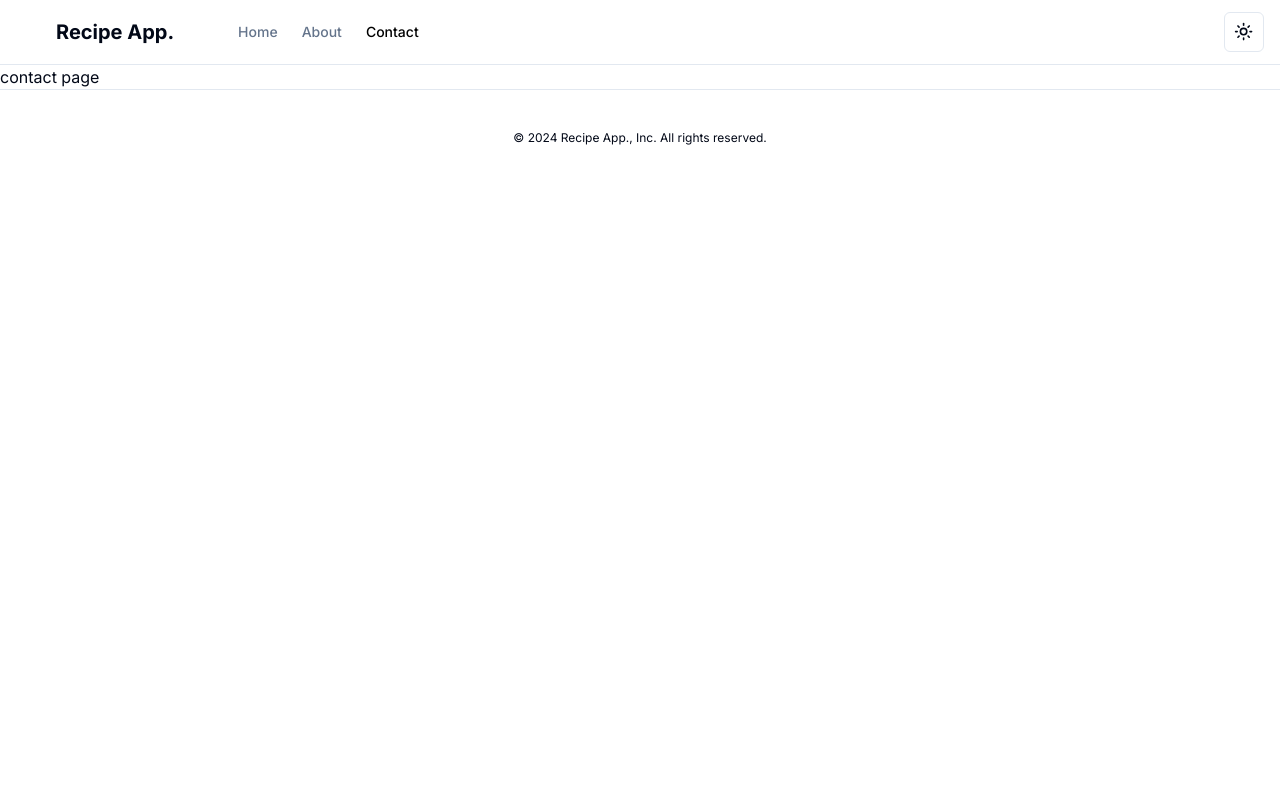
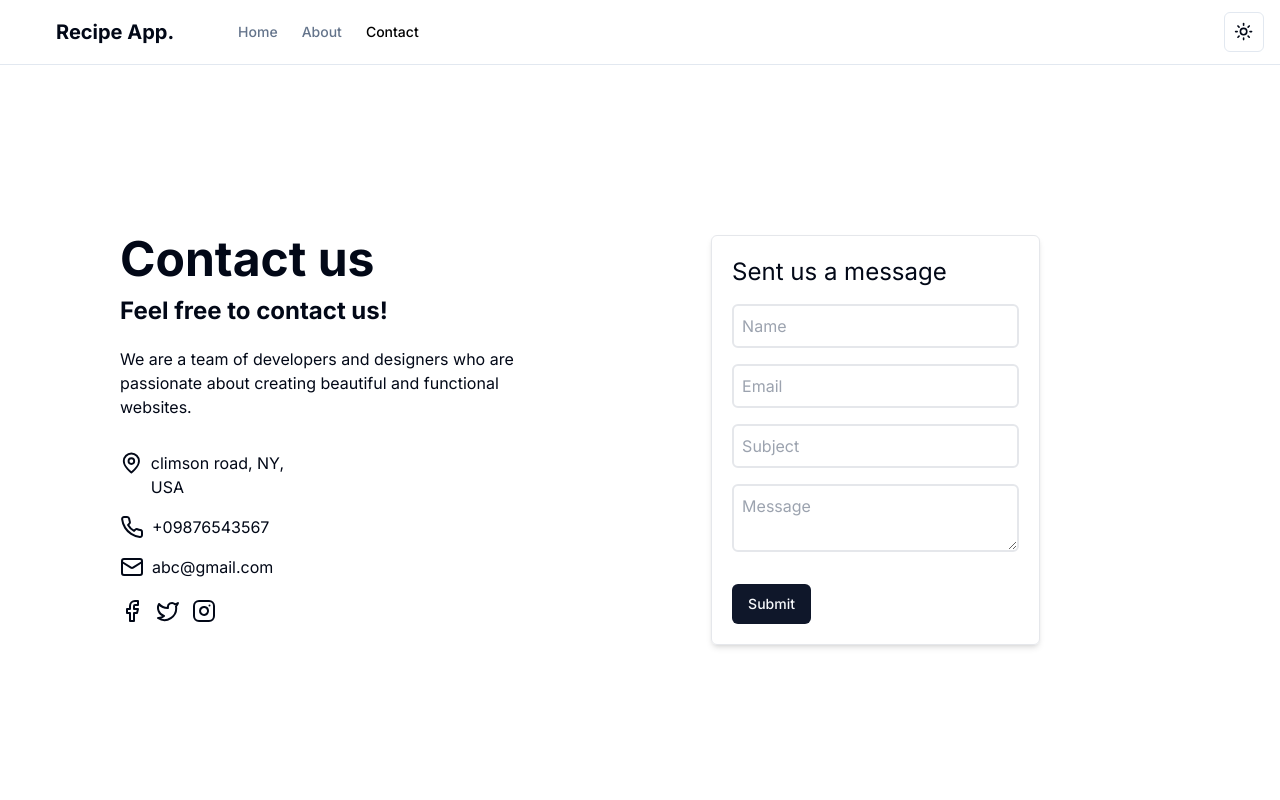
Before and after one commit to mzayem/recipe-app, a Next.js app: page /contact in a window 1280 px wide. Shown: the top 800 px of the page. Built offline with nearby package versions, Linux system fonts and the light colour scheme.

Commit message:
contact page

```diff
--- a/app/(routes)/contact/page.tsx
+++ b/app/(routes)/contact/page.tsx
@@ -1,3 +1,101 @@
-export default function ContactPage() {
-  return <div>contact page</div>;
+import { zodResolver } from "@hookform/resolvers/zod";
+import { useForm } from "react-hook-form";
+import { z } from "zod";
+import { Button } from "@/components/ui/button";
+import {
+  Form,
+  FormControl,
+  FormDescription,
+  FormField,
+  FormItem,
+  FormLabel,
+  FormMessage,
+} from "@/components/ui/form";
+import { Input } from "@/components/ui/input";
+import {
+  Facebook,
+  FacebookIcon,
+  Instagram,
+  Locate,
+  LocateIcon,
+  Mail,
+  MapPin,
+  Phone,
+  Twitter,
+  X,
+} from "lucide-react";
+
+const formSchema = z.object({
+  username: z.string().min(2, {
+    message: "Username must be at least 2 characters.",
+  }),
+});
+
+export default function AboutPage() {
+  return (
+    <div className="flex flex-col md:flex-row space-x-5 items-center w-full md:h-screen">
+      <div className="flex flex-col ml-[100px] md:p-5 w-full p-5 h-full  md:mt-[300px]">
+        <h1 className="text-4xl md:text-5xl font-bold text-center md:text-left">
+          Contact us
+        </h1>
+        <h3 className="md:text-2xl font-bold pt-3 text-center md:text-left">
+          Feel free to contact us!
+        </h3>
+        <p className="w-[80%] text-center mt-5 md:text-left">
+          We are a team of developers and designers who are passionate about
+          creating beautiful and functional websites.
+        </p>
+        <div className="flex flex-col mt-8 space-y-5 md:space-y-4 w-[35%]">
+          <div className="flex space-x-2">
+            <MapPin />
+            <p>climson road, NY, USA</p>
+          </div>
+          <div className="flex space-x-2">
+            <Phone />
+            <p>+09876543567</p>
+          </div>
+          <div className="flex space-x-2">
+            <Mail />
+            <p>abc@gmail.com</p>
+          </div>
+        </div>
+        <div className="flex mt-5 space-x-3">
+          <Facebook className=" hover:scale-150 transform transition-transform duration-300 cursor-pointer" />
+          <Twitter className=" hover:scale-150 transform transition-transform duration-300 cursor-pointer" />
+          <Instagram className=" hover:scale-150 transform transition-transform duration-300 cursor-pointer" />
+        </div>
+      </div>
+      <div className="flex-col items-start w-full p-5 md:p-0  h-full md:mt-[300px]">
+        <div className="flex flex-col mr-5 space-y-5 pt-5">
+          <div className="w-[60%] p-5 border border-gray-200 rounded-md shadow-md">
+            <form className="space-y-8">
+              <div className="flex flex-col space-y-4">
+                <h3 className="text-2xl text-bold">Sent us a message</h3>
+                <input
+                  type="name"
+                  placeholder="Name"
+                  className="border-2 border-gray-200 rounded-md p-2"
+                />
+                <input
+                  type="email"
+                  placeholder="Email"
+                  className="border-2 border-gray-200 rounded-md p-2"
+                />
+                <input
+                  type="text"
+                  placeholder="Subject"
+                  className="border-2 border-gray-200 rounded-md p-2"
+                />
+                <textarea
+                  placeholder="Message"
+                  className="border-2 border-gray-200 rounded-md p-2"
+                />
+              </div>
+              <Button type="submit">Submit</Button>
+            </form>
+          </div>
+        </div>
+      </div>
+    </div>
+  );
 }
--- /dev/null
+++ b/components/ui/form.tsx
@@ -0,0 +1,176 @@
+import * as React from "react"
+import * as LabelPrimitive from "@radix-ui/react-label"
+import { Slot } from "@radix-ui/react-slot"
+import {
+  Controller,
+  ControllerProps,
+  FieldPath,
+  FieldValues,
+  FormProvider,
+  useFormContext,
+} from "react-hook-form"
+
+import { cn } from "@/lib/utils"
+import { Label } from "@/components/ui/label"
+
+const Form = FormProvider
+
+type FormFieldContextValue<
+  TFieldValues extends FieldValues = FieldValues,
+  TName extends FieldPath<TFieldValues> = FieldPath<TFieldValues>
+> = {
+  name: TName
+}
+
+const FormFieldContext = React.createContext<FormFieldContextValue>(
+  {} as FormFieldContextValue
+)
+
+const FormField = <
+  TFieldValues extends FieldValues = FieldValues,
+  TName extends FieldPath<TFieldValues> = FieldPath<TFieldValues>
+>({
+  ...props
+}: ControllerProps<TFieldValues, TName>) => {
+  return (
+    <FormFieldContext.Provider value={{ name: props.name }}>
+      <Controller {...props} />
+    </FormFieldContext.Provider>
+  )
+}
+
+const useFormField = () => {
+  const fieldContext = React.useContext(FormFieldContext)
+  const itemContext = React.useContext(FormItemContext)
+  const { getFieldState, formState } = useFormContext()
+
+  const fieldState = getFieldState(fieldContext.name, formState)
+
+  if (!fieldContext) {
+    throw new Error("useFormField should be used within <FormField>")
+  }
+
+  const { id } = itemContext
+
+  return {
+    id,
+    name: fieldContext.name,
+    formItemId: `${id}-form-item`,
+    formDescriptionId: `${id}-form-item-description`,
+    formMessageId: `${id}-form-item-message`,
+    ...fieldState,
+  }
+}
+
+type FormItemContextValue = {
+  id: string
+}
+
+const FormItemContext = React.createContext<FormItemContextValue>(
+  {} as FormItemContextValue
+)
+
+const FormItem = React.forwardRef<
+  HTMLDivElement,
+  React.HTMLAttributes<HTMLDivElement>
+>(({ className, ...props }, ref) => {
+  const id = React.useId()
+
+  return (
+    <FormItemContext.Provider value={{ id }}>
+      <div ref={ref} className={cn("space-y-2", className)} {...props} />
+    </FormItemContext.Provider>
+  )
+})
+FormItem.displayName = "FormItem"
+
+const FormLabel = React.forwardRef<
+  React.ElementRef<typeof LabelPrimitive.Root>,
+  React.ComponentPropsWithoutRef<typeof LabelPrimitive.Root>
+>(({ className, ...props }, ref) => {
+  const { error, formItemId } = useFormField()
+
+  return (
+    <Label
+      ref={ref}
+      className={cn(error && "text-destructive", className)}
+      htmlFor={formItemId}
+      {...props}
+    />
+  )
+})
+FormLabel.displayName = "FormLabel"
+
+const FormControl = React.forwardRef<
+  React.ElementRef<typeof Slot>,
+  React.ComponentPropsWithoutRef<typeof Slot>
+>(({ ...props }, ref) => {
+  const { error, formItemId, formDescriptionId, formMessageId } = useFormField()
+
+  return (
+    <Slot
+      ref={ref}
+      id={formItemId}
+      aria-describedby={
+        !error
+          ? `${formDescriptionId}`
+          : `${formDescriptionId} ${formMessageId}`
+      }
+      aria-invalid={!!error}
+      {...props}
+    />
+  )
+})
+FormControl.displayName = "FormControl"
+
+const FormDescription = React.forwardRef<
+  HTMLParagraphElement,
+  React.HTMLAttributes<HTMLParagraphElement>
+>(({ className, ...props }, ref) => {
+  const { formDescriptionId } = useFormField()
+
+  return (
+    <p
+      ref={ref}
+      id={formDescriptionId}
+      className={cn("text-sm text-muted-foreground", className)}
+      {...props}
+    />
+  )
+})
+FormDescription.displayName = "FormDescription"
+
+const FormMessage = React.forwardRef<
+  HTMLParagraphElement,
+  React.HTMLAttributes<HTMLParagraphElement>
+>(({ className, children, ...props }, ref) => {
+  const { error, formMessageId } = useFormField()
+  const body = error ? String(error?.message) : children
+
+  if (!body) {
+    return null
+  }
+
+  return (
+    <p
+      ref={ref}
+      id={formMessageId}
+      className={cn("text-sm font-medium text-destructive", className)}
+      {...props}
+    >
+      {body}
+    </p>
+  )
+})
+FormMessage.displayName = "FormMessage"
+
+export {
+  useFormField,
+  Form,
+  FormItem,
+  FormLabel,
+  FormControl,
+  FormDescription,
+  FormMessage,
+  FormField,
+}
--- a/package.json
+++ b/package.json
@@ -9,7 +9,7 @@
     "lint": "next lint"
   },
   "dependencies": {
-    "@hookform/resolvers": "^3.4.2",
+    "@hookform/resolvers": "^3.6.0",
     "@radix-ui/react-dialog": "^1.0.5",
     "@radix-ui/react-dropdown-menu": "^2.0.6",
     "@radix-ui/react-label": "^2.0.2",
```
Also changed, not shown: 1 other file (tests, documents, lock files or other folders).
